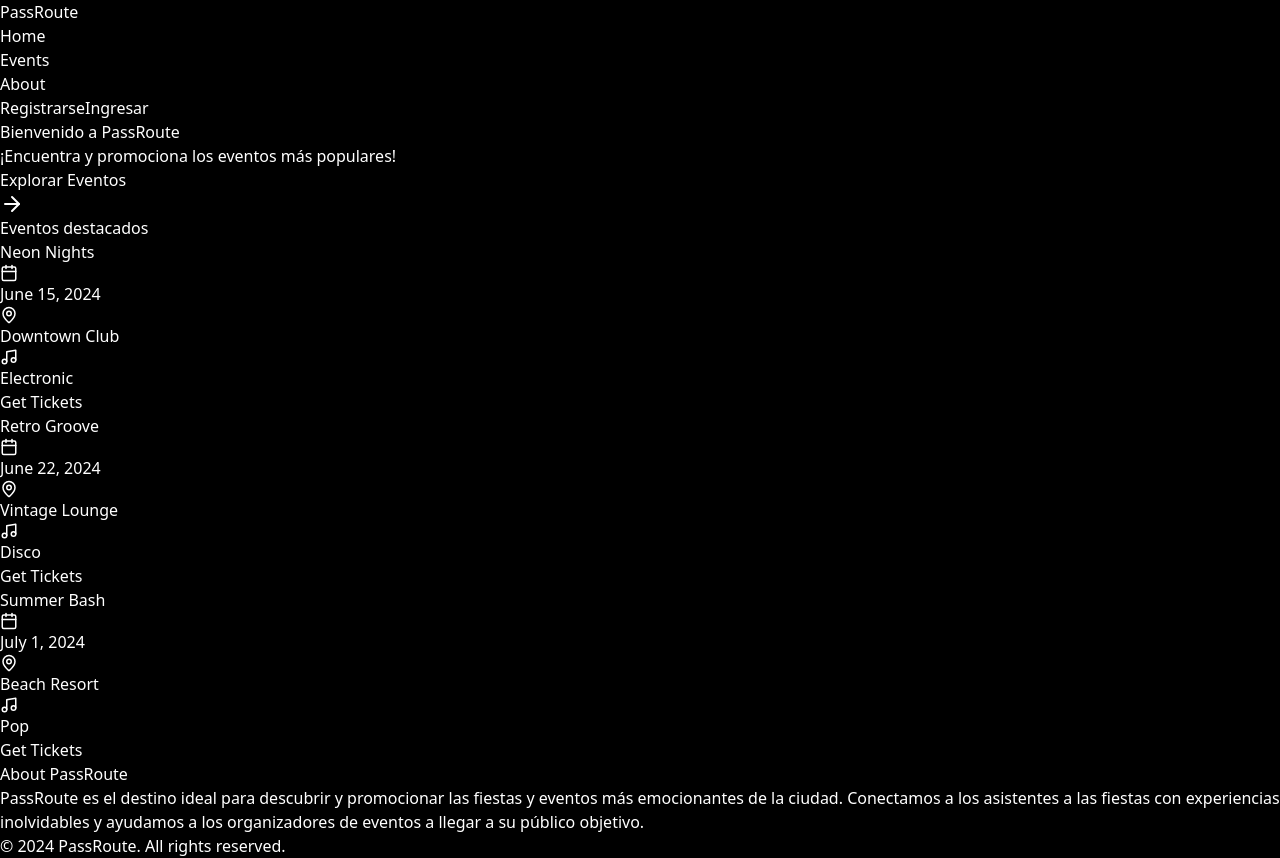
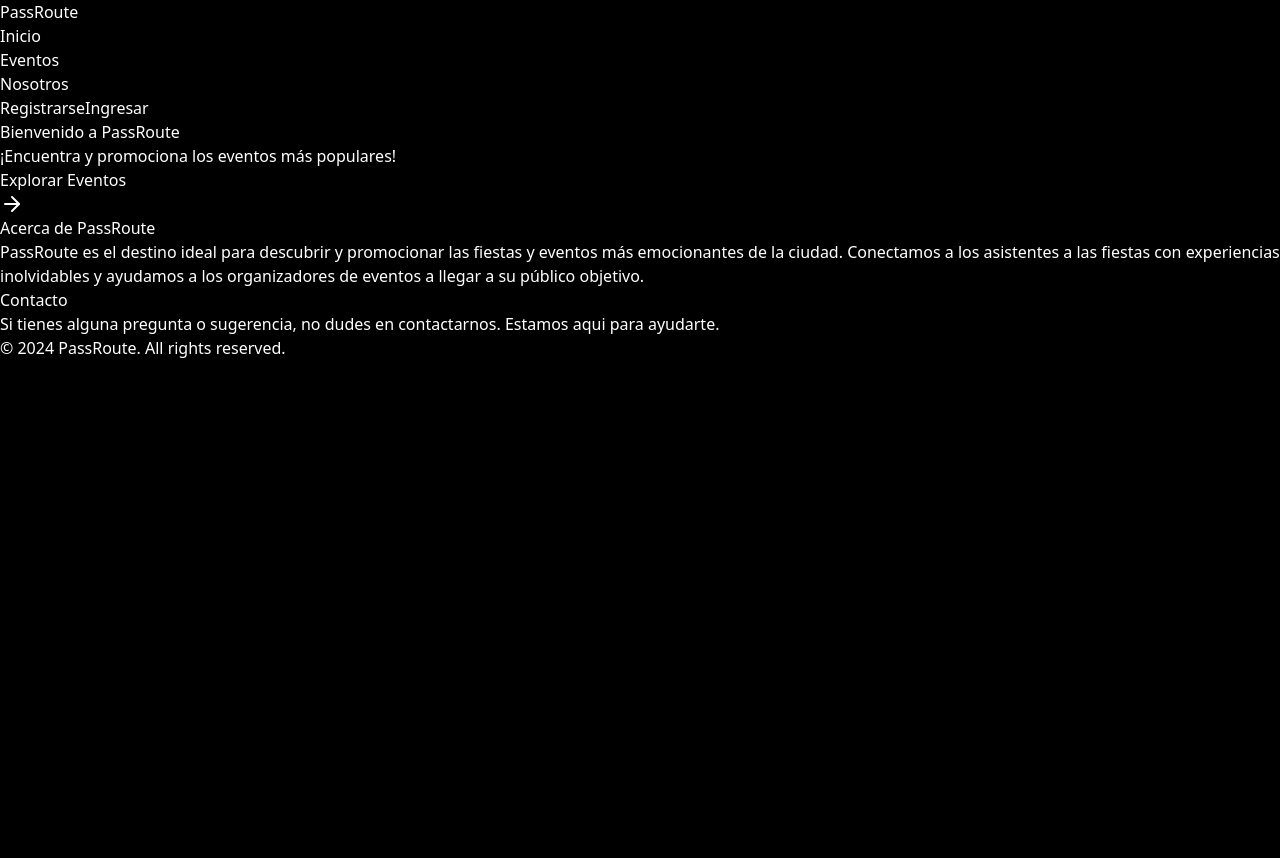
Before and after one commit to altobellidardo/passroute-front, a Next.js app: page / in a window 1280 px wide. After the commit the page ends 800 px from the top, so only its background shows below. Built offline with nearby package versions, Linux system fonts and the light colour scheme.

Commit message:
feact: recomponent and translate

```diff
--- a/src/app/page.tsx
+++ b/src/app/page.tsx
@@ -1,10 +1,4 @@
-import { ArrowRight, Calendar, MapPin, Music } from 'lucide-react'
-
-const events = [
-  { title: 'Neon Nights', date: 'June 15, 2024', location: 'Downtown Club', genre: 'Electronic' },
-  { title: 'Retro Groove', date: 'June 22, 2024', location: 'Vintage Lounge', genre: 'Disco' },
-  { title: 'Summer Bash', date: 'July 1, 2024', location: 'Beach Resort', genre: 'Pop' }
-]
+import { ArrowRight } from 'lucide-react'
 
 export default function Home () {
   return (
@@ -13,40 +7,31 @@ export default function Home () {
       <section className='py-60 text-center'>
         <h1 className='text-5xl font-bold mb-4'>Bienvenido a <span className='text-purple-600'>PassRoute</span></h1>
         <p className='text-xl mb-8'>¡Encuentra y promociona los eventos más populares!</p>
-        <a href='#events' className='border-2 border-purple-600 hover:bg-purple-700 text-white font-bold py-3 px-6 rounded-full inline-flex items-center transition-colors'>
+        <a href='/eventos' className='border-2 border-purple-600 hover:bg-purple-700 text-white font-bold py-3 px-6 rounded-full inline-flex items-center transition-colors'>
           Explorar Eventos <ArrowRight className='ml-2' />
         </a>
       </section>
 
-      <section id='events' className='py-20 bg-purple-900/10'>
-        <div className='container mx-auto px-4'>
-          <h2 className='text-4xl font-bold mb-12 text-center'>Eventos destacados</h2>
-          <div className='grid grid-cols-1 md:grid-cols-2 lg:grid-cols-3 gap-8'>
-            {events.map((event, index) => (
-              <div key={index} className='bg-gray-700 rounded-lg overflow-hidden shadow-lg hover:shadow-xl transition-shadow'>
-                <div className='p-6'>
-                  <h3 className='text-2xl font-bold mb-2'>{event.title}</h3>
-                  <p className='flex items-center mb-2'><Calendar className='mr-2' size={18} /> {event.date}</p>
-                  <p className='flex items-center mb-2'><MapPin className='mr-2' size={18} /> {event.location}</p>
-                  <p className='flex items-center mb-4'><Music className='mr-2' size={18} /> {event.genre}</p>
-                  <a href='#' className='bg-purple-600 hover:bg-purple-700 text-white font-bold py-2 px-4 rounded inline-block transition-colors'>Get Tickets</a>
-                </div>
-              </div>
-            ))}
-          </div>
+      <section id='about' className='py-20'>
+        <div className='container px-4 max-w-3xl mx-auto'>
+          <h2 className='text-4xl font-bold mb-8'>Acerca de PassRoute</h2>
+          <p className='text-xl text-left max-w-3xl mx-auto'>
+            <span className='text-purple-600 font-bold'>PassRoute</span> es el destino ideal para descubrir y promocionar las fiestas y eventos más emocionantes de la ciudad. Conectamos a los asistentes a las fiestas con experiencias inolvidables y ayudamos a los organizadores de eventos a llegar a su público objetivo.
+          </p>
         </div>
       </section>
 
-      <section id='about' className='py-20'>
-        <div className='container mx-auto px-4'>
-          <h2 className='text-4xl font-bold mb-8 text-center'>About PassRoute</h2>
+      <section id='contact' className='py-20'>
+        <div className='container px-4 max-w-3xl mx-auto'>
+          <h2 className='text-4xl font-bold mb-8'>Contacto</h2>
           <p className='text-xl text-left max-w-3xl mx-auto'>
-            PassRoute es el destino ideal para descubrir y promocionar las fiestas y eventos más emocionantes de la ciudad. Conectamos a los asistentes a las fiestas con experiencias inolvidables y ayudamos a los organizadores de eventos a llegar a su público objetivo.
+            Si tienes alguna pregunta o sugerencia, no dudes en contactarnos. Estamos aqui para ayudarte.
           </p>
         </div>
       </section>
     </main>
-    <footer className='bg-gray-800 py-6 text-center'>
+
+    <footer className='bg-purple-900 py-3 text-center'>
       <p>&copy; 2024 PassRoute. All rights reserved.</p>
     </footer>
     </>
--- a/src/components/header.tsx
+++ b/src/components/header.tsx
@@ -1,22 +1,41 @@
+'use client'
+
+import { cn } from '@/libs/tailwind'
 import Link from 'next/link'
+import { usePathname } from 'next/navigation'
+
+function HeaderLink ({ href, children, active }: { href: string, children: React.ReactNode, active: boolean }) {
+  const classes = cn('hover:text-purple-500 transition-colors', {'text-purple-500 font-bold': active })
+  return (
+    <Link href={href} className={classes}>
+      {children}
+    </Link>
+  )
+}
 
 function Header() {
+  const pathname = usePathname()
+  const isAuthPage = pathname.includes('auth')
+
   return (
     <header className='bg-purple-900/10 py-4'>
       <div className='container mx-auto px-4 flex justify-between items-center'>
         <Link href='/' className='text-3xl font-bold text-purple-500'>PassRoute</Link>
         <nav>
           <ul className='flex space-x-6'>
-            <li><Link href='/' className='hover:text-purple-500 transition-colors'>Home</Link></li>
-            <li><Link href='/events' className='hover:text-purple-500 transition-colors'>Events</Link></li>
-            <li><Link href='/about' className='hover:text-purple-500 transition-colors'>About</Link></li>
+            <li><HeaderLink href='/' active={pathname === '/'}>Inicio</HeaderLink></li>
+            <li><HeaderLink href='/eventos' active={pathname === '/eventos'}>Eventos</HeaderLink></li>
+            <li><HeaderLink href='/nosotros' active={pathname === '/about'}>Nosotros</HeaderLink></li>
           </ul>
         </nav>
 
-        <div className='flex space-x-2'>
-          <Link href='/auth/registro' className='border-2 text-purple-600 border-purple-600 hover:bg-purple-700 hover:text-black font-semibold py-1 px-4 rounded-xl transition-colors'>Registrarse</Link>
-          <Link href='/auth/ingreso' className='border-2 border-purple-600 bg-purple-600 hover:bg-purple-700 text-black font-semibold py-1 px-4 rounded-xl transition-colors'>Ingresar</Link>
-        </div>
+        {isAuthPage
+          ? <h5 className='text-purple-500 font-semibold'>Únete a la comunidad</h5>
+          : (<div className='flex space-x-2'>
+            <Link href='/auth/registro' className='border-2 text-purple-100 border-purple-600 hover:bg-purple-700 font-semibold py-1 px-4 rounded-lg transition-colors'>Registrarse</Link>
+            <Link href='/auth/ingreso' className='border-2 border-purple-600 bg-purple-600 hover:bg-purple-700 text-purple-100 font-semibold py-1 px-4 rounded-lg transition-colors'>Ingresar</Link>
+          </div>)
+        }
       </div>
     </header>
   )
```
Also changed, not shown: src/app/auth/registro/page.tsx (+9 -9 lines).
